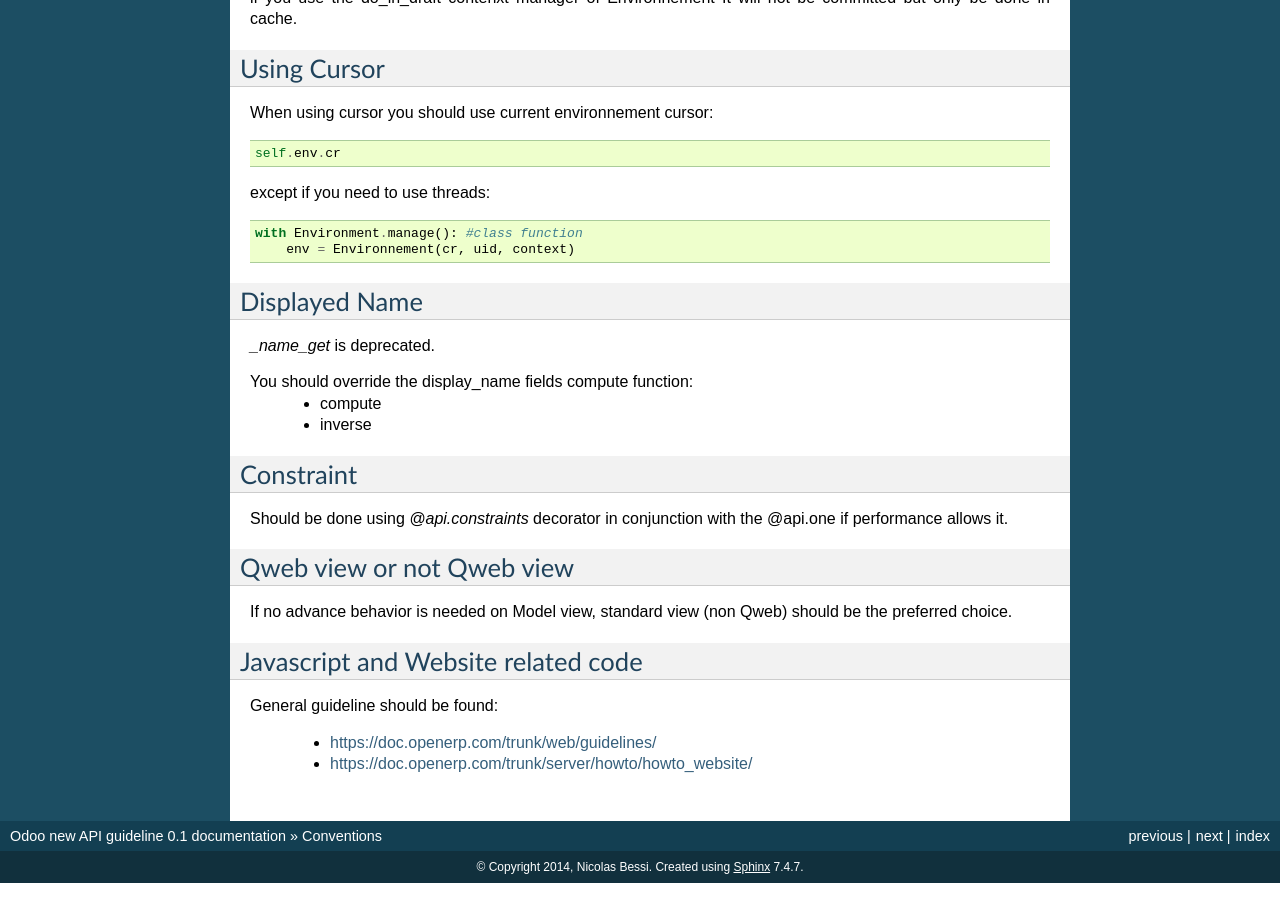
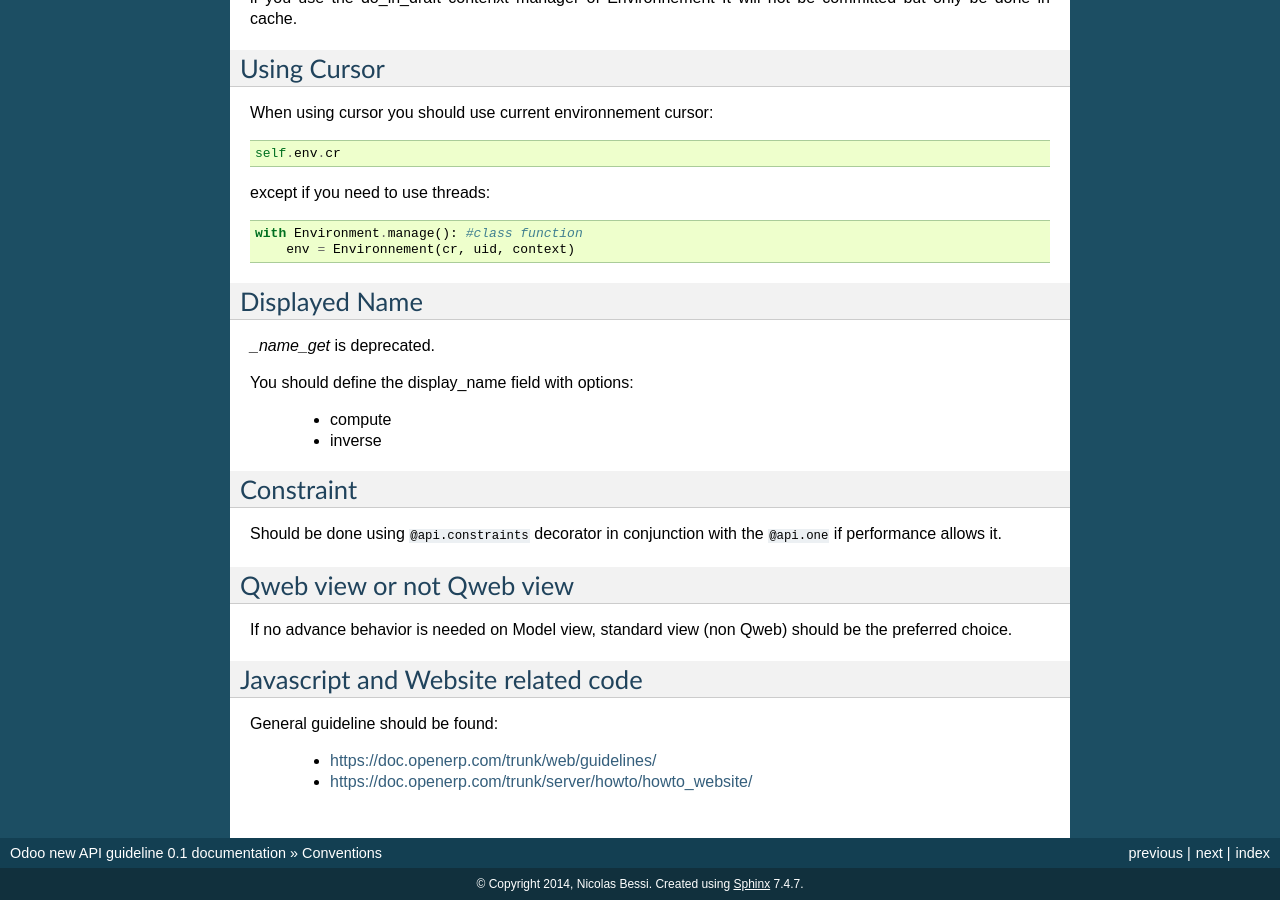
Before and after one commit to nbessi/odoo_new_api_guideline, a Sphinx documentation site: the page built from source/conventions.rst, in a window 1280 px wide and 900 px high, scrolled down 2426 px. Built offline with Sphinx 7.4.7, drawn with Linux system fonts in a browser that asks for light colours; formulas are drawn with MathJax 3.

Commit message:
Fix convention layout

```diff
--- a/source/conventions.rst
+++ b/source/conventions.rst
@@ -161,15 +161,16 @@ Displayed Name
 
 `_name_get` is deprecated.
 
-You should override the display_name fields compute function:
+You should define the display_name field with options:
+
  * compute
  * inverse
 
 
 Constraint
 ----------
-Should be done using `@api.constraints` decorator in
-conjunction with the @api.one if performance allows it.
+Should be done using ``@api.constraints`` decorator in
+conjunction with the ``@api.one`` if performance allows it.
 
 
 Qweb view or not Qweb view
```
